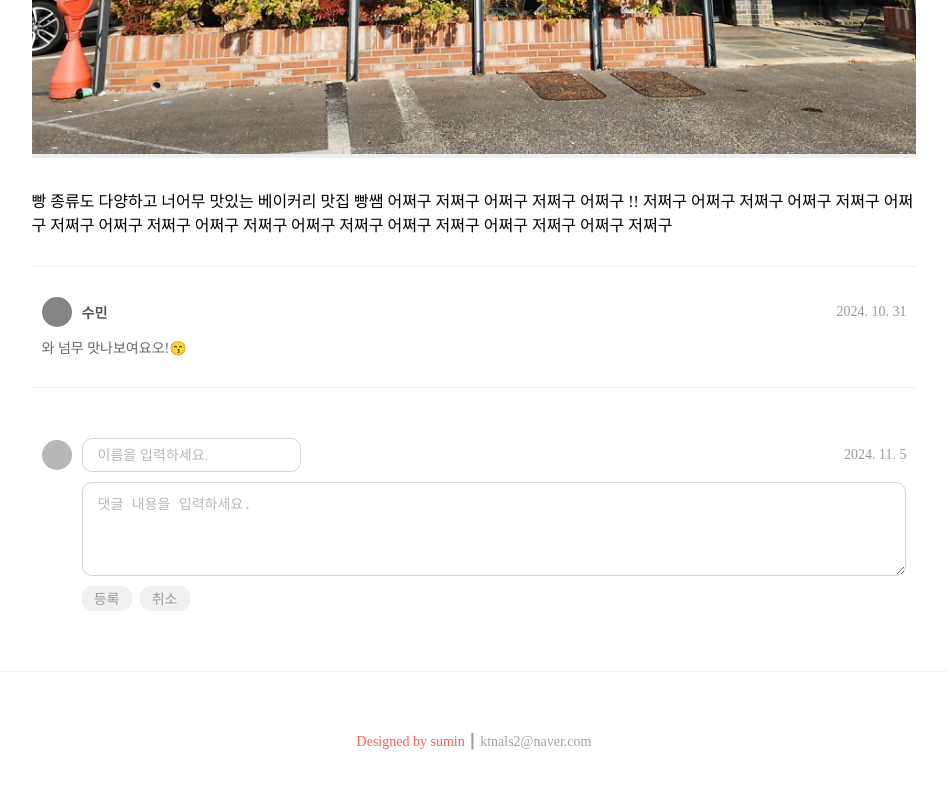
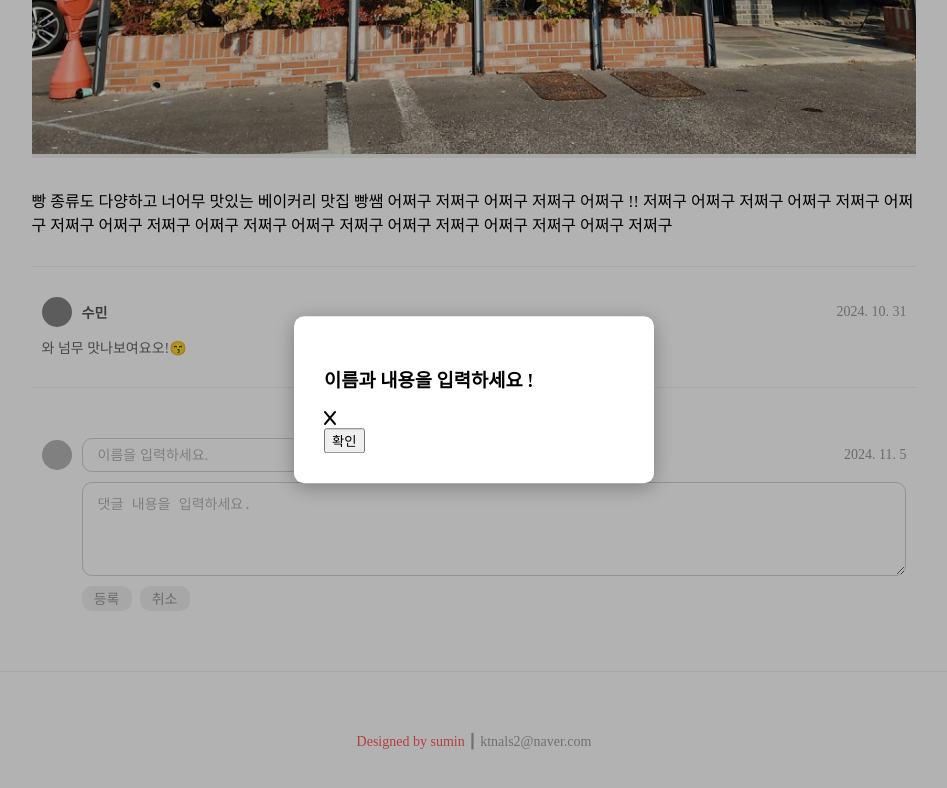
Before and after one commit to sumin0126/react-blog, a React (Create React App) app: page /post/1 in a window 1280 px wide. Both pictures are taken after a click on the button "등록". Shown: the part 807-1595 px from the top of the page, without its empty margins (166-1113 px from the left). Built offline with nearby package versions, Linux system fonts and the light colour scheme; data requests are answered from the project's data file.

Commit message:
feat: modal 기본 형태 개발
modal 기본 형태 개발

```diff
--- a/blog.json
+++ b/blog.json
@@ -31,6 +31,13 @@
       "author": "수민",
       "content": "와 넘무 맛나보여요오!😙",
       "createdAt": "2024. 10. 31"
+    },
+    {
+      "id": "ef90",
+      "postId": "2",
+      "author": "uuu",
+      "content": "uuuu",
+      "createdAt": "2024. 11. 9"
     }
   ]
 }
--- a/src/components/list/comment/NewComment.jsx
+++ b/src/components/list/comment/NewComment.jsx
@@ -2,6 +2,7 @@ import React, { useState } from 'react';
 import axios from 'axios';
 
 import { getDate } from 'utils/common';
+import AlertModal from 'components/modal/AlertModal';
 
 /**
  * @description 새 댓글 컴포넌트
@@ -11,6 +12,8 @@ import { getDate } from 'utils/common';
 const NewComment = (props) => {
   const { postId } = props;
 
+  const [modalTitle, setModalTitle] = useState('');
+  const [isOpenModal, setIsOpenModal] = useState(false);
   const [comment, setComment] = useState({
     author: '',
     content: '',
@@ -34,11 +37,13 @@ const NewComment = (props) => {
       axios
         .post(`http://localhost:3001/comments?postId=${postId}`, commentInfo)
         .then(() => {
-          alert('댓글 등록이 완료 되었습니다 !');
+          setModalTitle('댓글 등록이 완료 되었습니다 !');
+          setIsOpenModal(true);
           setComment({ author: '', content: '' });
         });
     } else {
-      alert('이름과 내용을 입력하세요 !');
+      setModalTitle('이름과 내용을 입력하세요 !');
+      setIsOpenModal(true);
     }
   };
 
@@ -55,6 +60,14 @@ const NewComment = (props) => {
   };
 
   return (
+    <>
+      {isOpenModal && (
+        <AlertModal
+          title={modalTitle}
+          completeText="확인"
+          onClickComplete={() => setIsOpenModal(false)}
+        />
+      )}
       <div className="new-comment-box">
         <div className="top">
           <div className="user">
@@ -92,6 +105,7 @@ const NewComment = (props) => {
           </button>
         </div>
       </div>
+    </>
   );
 };
 
--- /dev/null
+++ b/src/components/modal/AlertModal.jsx
@@ -0,0 +1,28 @@
+/**
+ * @description 알림 모달 컴포넌트
+ *
+ * @param title - 모달 타이틀
+ * @param completeText - 완료 텍스트
+ * @param onClickComplete - 완료 클릭 이벤트
+ */
+const AlertModal = (props) => {
+  const { title, completeText, onClickComplete } = props;
+
+  return (
+    <div className="modal">
+      <div className="modal-popup">
+        <div className="modal-header-wrapper">
+          <h3>{title}</h3>
+          <i class="fa-solid fa-x"></i>
+        </div>
+        <div className="button-wrapper">
+          <button className="complete" onClick={onClickComplete}>
+            {completeText}
+          </button>
+        </div>
+      </div>
+    </div>
+  );
+};
+
+export default AlertModal;
--- a/src/styles/main.css
+++ b/src/styles/main.css
@@ -1,3 +1,4 @@
 @import './layout.css';
 @import './post.css';
 @import './writing.css';
+@import './modal.css';
--- /dev/null
+++ b/src/styles/modal.css
@@ -0,0 +1,22 @@
+.modal {
+  position: fixed;
+  top: 0;
+  left: 0;
+  background: rgba(0, 0, 0, 0.3);
+  width: 100%;
+  height: 100vh;
+  z-index: 100;
+}
+
+.modal .modal-popup {
+  position: absolute;
+  top: 50%;
+  left: 50%;
+  transform: translate(-50%, -50%);
+  padding: 30px;
+  background-color: #ffffff;
+  border-radius: 10px;
+  box-shadow: 0 4px 20px rgba(0, 0, 0, 0.3);
+  width: 80%;
+  max-width: 300px;
+}
```
Also changed, not shown: src/components/modal/ConfirmModal.jsx (added, +34 -0 lines). Lines whose indentation alone changed are shown as unchanged.
